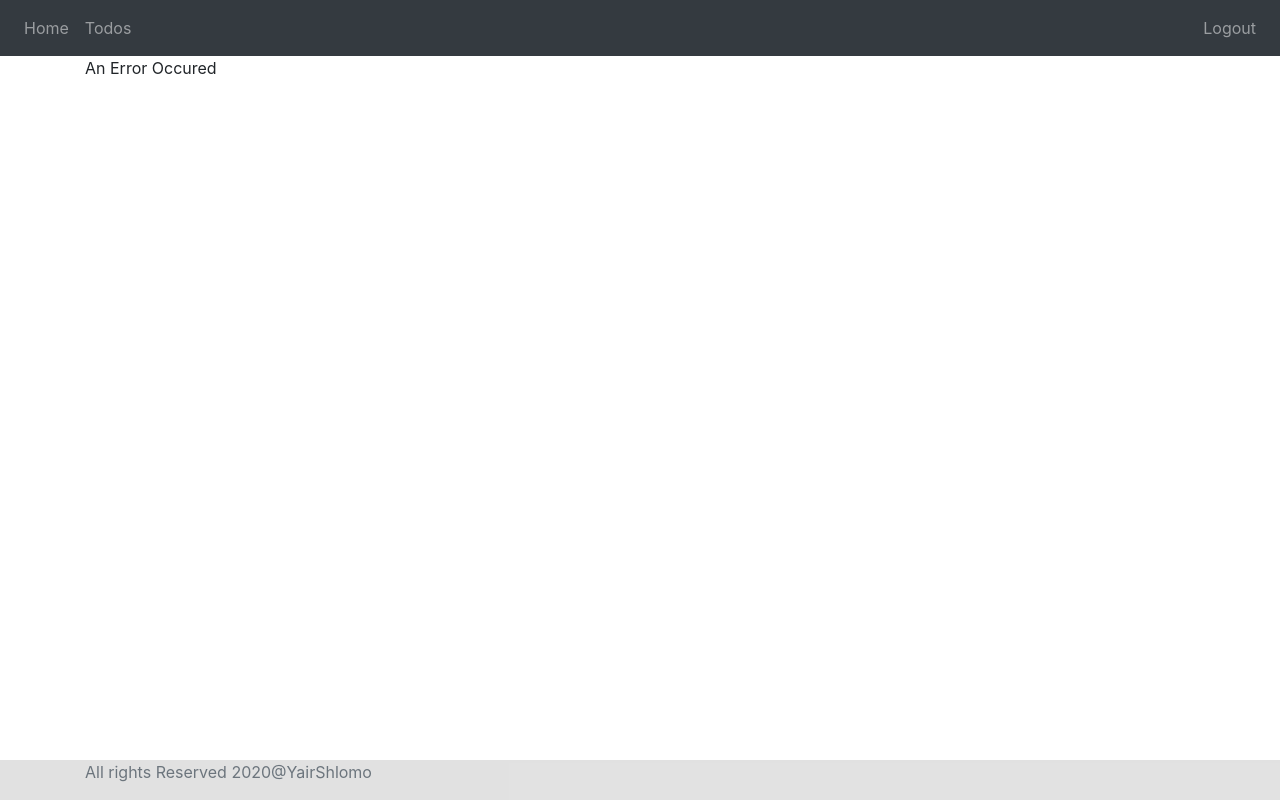
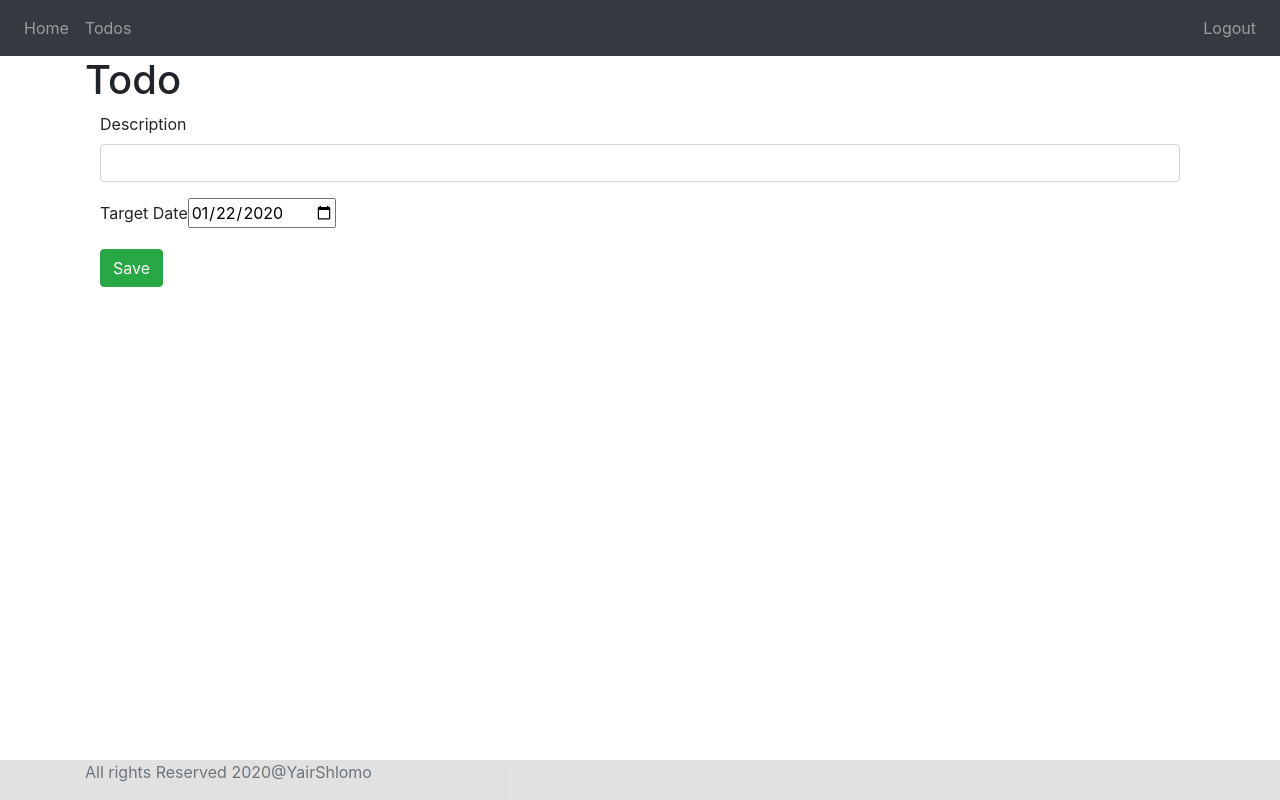
Before and after one commit to YairShlomo/full_stack_angular_spring, an Angular app in the folder frontend/todo/: page /todos/1 in a window 1280 px wide. Built offline with nearby package versions, Linux system fonts and the light colour scheme; no server answers; sample sign-in values are in the browser's storage.

Commit message:
todo component , get todo service
init todo data in todo screen

```diff
--- a/frontend/todo/src/app/app-routing.module.ts
+++ b/frontend/todo/src/app/app-routing.module.ts
@@ -6,6 +6,7 @@
 import { ListTodosComponent } from './list-todos/list-todos.component';
 import { LogoutComponent } from './logout/logout.component';
 import { RouteGuardService } from './service/route-guard.service';
+import { TodoComponent } from './todo/todo.component';
 
 //welcome
 const routes: Routes = [
@@ -14,6 +15,7 @@
   { path :'welcome/:name' , component: WelcomeComponent,canActivate:[RouteGuardService]},
   { path :'todos' , component: ListTodosComponent,canActivate:[RouteGuardService]},
   { path :'logout' , component: LogoutComponent,canActivate:[RouteGuardService]},
+  { path :'todos/:id' , component: TodoComponent,canActivate:[RouteGuardService]},
   { path :'**' , component: ErrorComponent},
 ];
 
--- a/frontend/todo/src/app/app.module.ts
+++ b/frontend/todo/src/app/app.module.ts
@@ -12,6 +12,7 @@
 import { FooterComponent } from './footer/footer.component';
 import { LogoutComponent } from './logout/logout.component'
 import { HttpClientModule } from '@angular/common/http';
+import { TodoComponent } from './todo/todo.component';
 @NgModule({
   declarations: [
     AppComponent,
@@ -21,7 +22,8 @@
     ListTodosComponent,
     MenuComponent,
     FooterComponent,
-    LogoutComponent
+    LogoutComponent,
+    TodoComponent
   ],
   imports: [
     BrowserModule,
--- a/frontend/todo/src/app/list-todos/list-todos.component.html
+++ b/frontend/todo/src/app/list-todos/list-todos.component.html
@@ -9,7 +9,8 @@
                 <th>Description</th>
                 <th>Target Date</th>
                 <th>Is comleted?</th>
-                <th>Sctions</th>
+                <th>Update</th>
+                <th>Delete</th>
 
             </tr>
         </thead>
@@ -18,6 +19,7 @@
                 <td>{{todo.description}}</td>
                 <td>{{todo.targetDate | date}}</td>
                 <td>{{todo.done}}</td>
+                <td><button (click)="updateTodo(todo.id)" class="btn btn-success">Update</button></td>
                 <td><button (click)="deleteTodo(todo.id)" class="btn btn-warning">Delete Todo</button></td>
             </tr>
         </tbody>
--- a/frontend/todo/src/app/list-todos/list-todos.component.ts
+++ b/frontend/todo/src/app/list-todos/list-todos.component.ts
@@ -1,5 +1,6 @@
 import { Component, OnInit } from '@angular/core';
 import { TodoDataService } from '../service/data/todo-data.service';
+import { Router } from '@angular/router';
 
 export class Todo {
   constructor(
@@ -21,7 +22,8 @@
 
   message: string
   constructor(
-    private todoService: TodoDataService
+    private todoService: TodoDataService,
+    private router: Router
   ) { }
 
   ngOnInit() {
@@ -44,4 +46,9 @@
     );
   }
 
+  updateTodo(id) {
+    this.message = `Successfuly updated Todo number ${id}`;
+    this.router.navigate(['todos',id]);
+  }
+
 }
--- a/frontend/todo/src/app/service/data/todo-data.service.ts
+++ b/frontend/todo/src/app/service/data/todo-data.service.ts
@@ -18,4 +18,9 @@
   deleteTodo(username,id) {
     return this.http.delete(`http://localhost:8080/users/${username}}/todos/${id}`)
   }
+
+  retriveTodo(username,id) {
+    return this.http.get<Todo>(`http://localhost:8080/users/${username}}/todos/${id}`)
+  }
+
 }
--- /dev/null
+++ b/frontend/todo/src/app/todo/todo.component.html
@@ -0,0 +1,16 @@
+<H1>Todo</H1>
+<div class="container">
+    <fieldset class="form-group">
+        <label>Description</label>
+        <input type="text" [(ngModel)]="todo.description" class="form-control" name="description" required="required">
+    </fieldset>
+    <fieldset class="form-group">
+        <label>Target Date</label>
+    <input type="date"
+    [ngModel]="todo.targetDate | date:'yyyy-MM-dd' "
+    (ngModelChange)="todo.targetDate = $event"
+    name="targetDate" required="required">
+    </fieldset>
+
+    <button class="btn btn-success" (click)="saveTodo()">Save</button>
+</div>
--- /dev/null
+++ b/frontend/todo/src/app/todo/todo.component.ts
@@ -0,0 +1,34 @@
+import { Component, OnInit } from '@angular/core';
+import { TodoDataService } from '../service/data/todo-data.service';
+import { Todo } from '../list-todos/list-todos.component';
+import { ActivatedRoute } from '@angular/router';
+
+@Component({
+  selector: 'app-todo',
+  templateUrl: './todo.component.html',
+  styleUrls: ['./todo.component.css']
+})
+export class TodoComponent implements OnInit {
+
+  id:number
+  todo:Todo
+  constructor(
+    private todoService: TodoDataService,
+    private route: ActivatedRoute
+  ) { }
+
+  ngOnInit() {
+    this.id = this.route.snapshot.params['id']
+    //subscribe is an asynchrony task so we should init todo meanwhile the request is on
+    this.todo = new Todo(1,'',false,new Date())
+    this.todoService.retriveTodo('Yair144',this.id).subscribe(
+      data => this.todo = data
+    )
+
+  }
+
+  saveTodo() {
+
+  }
+
+}
```
Also changed, not shown: frontend/todo/src/app/todo/todo.component.css (added), 2 other files (tests, documents, lock files or other folders).
